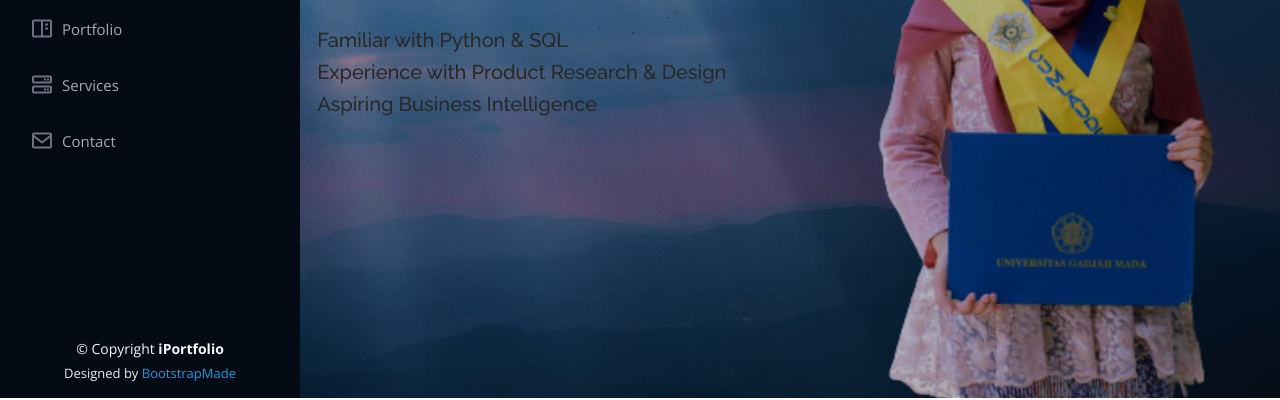
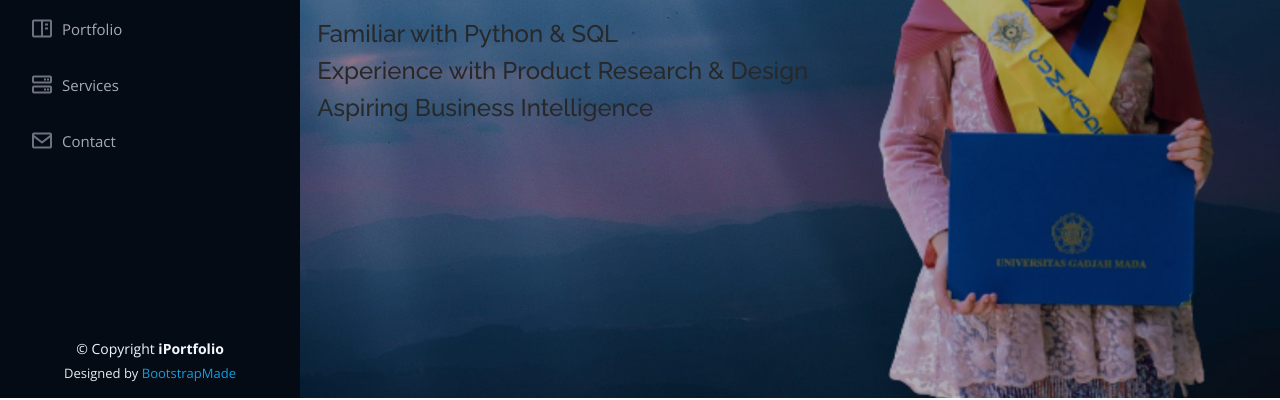
Before and after one commit to deviluthfitaningrum1/deviluthfitaningrum1.github.io, a plain HTML site: page index.html in a window 1280 px wide. Shown: the part 402-802 px from the top of the page. Drawn offline with nearby package versions, Linux system fonts and the light colour scheme.

Commit message:
Update index.html

```diff
--- a/index.html
+++ b/index.html
@@ -75,9 +75,9 @@
     <div class="hero-container" data-aos="fade-in">
       <h1>Devi Luthfitaningrum</h1>
       <p>I'm <span class="typed" data-typed-items="Data Enthusiast"></span></p>
-      <h5>Familiar with Python & SQL</h5>
-      <h5>Experience with Product Research & Design</h5>
-      <h5>Aspiring Business Intelligence</h5>
+      <h4>Familiar with Python & SQL</h4>
+      <h4>Experience with Product Research & Design</h4>
+      <h4>Aspiring Business Intelligence</h4>
     </div>
   </section><!-- End Hero -->
 
```
